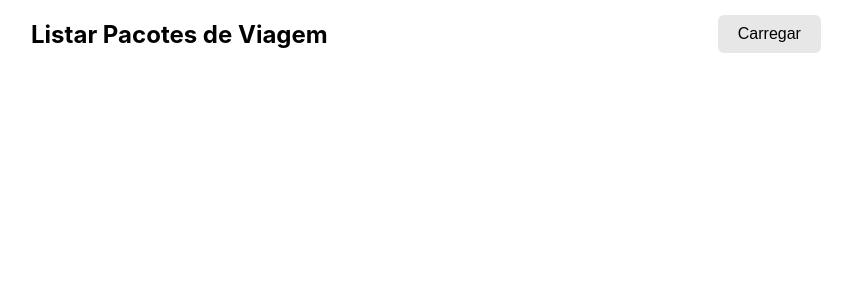
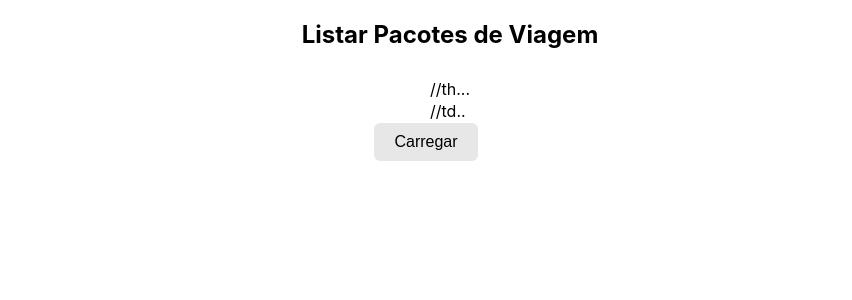
Before and after one commit to tcastilho/esw-003-2025-2, a React (Create React App) app in the folder Tarefa 06/frontend/: page / in a window 1280 px wide. Shown: the top 300 px of the page, without its empty margins (214-1066 px from the left). Built offline with nearby package versions, Linux system fonts and the light colour scheme.

Commit message:
movendo tudo para componente tabela

```diff
--- a/Tarefa 06/frontend/src/App.js
+++ b/Tarefa 06/frontend/src/App.js
@@ -1,22 +1,32 @@
 import { useState } from 'react';
 import Button from './components/Button.js';
-import Pacotes from './components/Pacotes.js';
-import TableHeader from './components/TableHeader.js';
+import Container from './components/Container.js';
+import Table from './components/Table.js';
 
 
 function App() {
-  const [dados, setData] = useState([]);
-  const title = 'Listar Pacotes de Viagem'
+  const [data, setData] = useState([]);
+  const title = 'Listar Pacotes de Viagem';
+  const columns = ['Descrição', 'Cidade', 'Nome do Hotel', 'Preço'];
+
+  const pacotesObj = data.map((pacote) => {
+    let precoTotal = pacote.items.reduce((acc, pacote) => acc + pacote.preco,0)
+
+    return {
+      descricao: pacote.descricao,
+      cidade: pacote.localidade.descricao,
+      hotel: pacote.items[0].nomeHotel,
+      preco: precoTotal.toFixed(2)
+    }
+  });
+
+  console.log(pacotesObj)
+
   return (
-    <>
-      <TableHeader title={title}>
-        <Button setData={setData}/>
-      </TableHeader>
-
-      <div>
-        <Pacotes dados={dados}/>
-      </div>
-    </>
+    <Container>
+      <Table title={title} data={pacotesObj} columns={columns}/>
+      <Button setData={setData}/>
+    </Container>
   );
 }
 
--- /dev/null
+++ b/Tarefa 06/frontend/src/components/Container.js
@@ -0,0 +1,31 @@
+import styled from 'styled-components';
+
+const Container = styled.div`
+  /* --- Propriedades de Estrutura (do exemplo anterior) --- */
+  width: 100%;
+  max-width: 1200px;
+  margin-left: auto;
+  margin-right: auto;
+  padding-left: 24px;
+  padding-right: 24px;
+
+  /* --- NOVO: Propriedades de Flexbox --- */
+  display: flex;
+
+  /* 'column' é o padrão mais seguro para um container de página,
+    pois os elementos se comportarão como blocos (um embaixo do outro).
+  */
+  flex-direction: column;
+
+  /* Alinha os itens no eixo transversal. Como a direção é 'column',
+    o eixo transversal é o HORIZONTAL. 'center' vai centralizar o conteúdo.
+  */
+  align-items: center;
+
+  /* Alinha os itens no eixo principal. Como a direção é 'column',
+    o eixo principal é o VERTICAL. 'flex-start' alinha no topo.
+  */
+  justify-content: flex-start;
+`;
+
+export default Container;
--- a/Tarefa 06/frontend/src/components/Pacotes.js
+++ /dev/null
@@ -1,19 +0,0 @@
-
-import styled from 'styled-components';
-
-const Message = styled.p`
-`;
-
-function Pacotes(props) {
-  const { dados } = props;
-
-  if (dados.length === 0) {
-    return (<></>);
-  } else {
-    return (
-        <Message>{dados.length} pacotes carregados</Message>
-    );
-  }
-}
-
-export default Pacotes;
--- /dev/null
+++ b/Tarefa 06/frontend/src/components/Table.js
@@ -0,0 +1,31 @@
+import styled from "styled-components";
+import Container from "./Container";
+
+const Header = styled.div`
+    display: flex;
+    justify-content: space-around;
+    align-items: center;
+    margin-bottom: 8px;
+    padding: 0 50px;
+`;
+
+function Table (props) {
+    return (
+        <Container>
+            <Header>
+                <h2>{props.title}</h2>
+            </Header>
+            <table>
+                <tr>
+                    //th...
+                </tr>
+                <tr>
+                    //td..
+                </tr>
+            </table>
+        </Container>
+
+    );
+}
+
+export default Table;
--- a/Tarefa 06/frontend/src/components/TableHeader.js
+++ /dev/null
@@ -1,20 +0,0 @@
-import styled from "styled-components";
-
-const Header = styled.div`
-    display: flex;
-    justify-content: space-around;
-    align-items: center;
-    margin-bottom: 8px;
-    padding: 0 50px;
-`;
-
-function TableHeader (props) {
-    return (
-        <Header>
-            <h2>{props.title}</h2>
-            {props.children}
-        </Header>
-    );
-}
-
-export default TableHeader;
```
